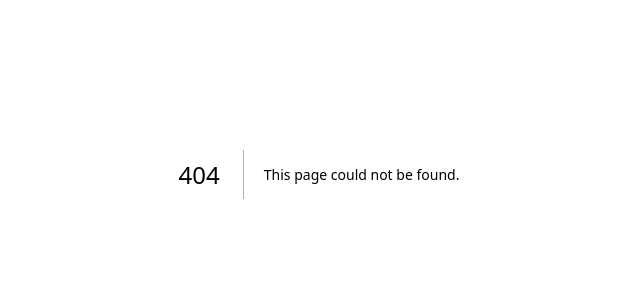
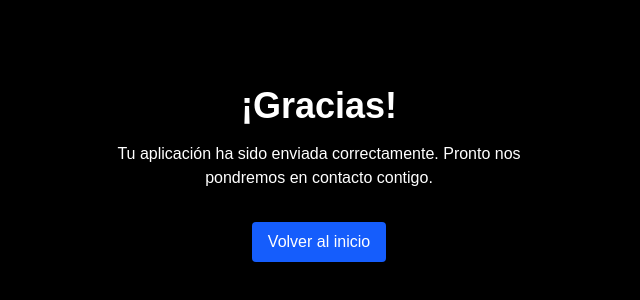
Before and after one commit to Erboth/lowocraft-web, a Next.js app: page /applys/thank-you in a window 1280 px wide. Before the commit this address had no page. Shown: the part 226-526 px from the top of the page, without its empty margins (321-961 px from the left). Built offline with nearby package versions, Linux system fonts and the light colour scheme.

Commit message:
feat: añade página de thank-you para applys

```diff
--- /dev/null
+++ b/src/app/applys/thank-you/page.tsx
@@ -0,0 +1,15 @@
+import Link from 'next/link';
+
+export default function ThankYouPage() {
+  return (
+    <main className="min-h-screen bg-black text-white p-6 flex items-center justify-center">
+      <div className="max-w-md text-center space-y-4">
+        <h1 className="text-4xl font-bold">¡Gracias!</h1>
+        <p>Tu aplicación ha sido enviada correctamente. Pronto nos pondremos en contacto contigo.</p>
+        <Link href="/" className="inline-block mt-4 px-4 py-2 bg-blue-600 rounded hover:bg-blue-700">
+          Volver al inicio
+        </Link>
+      </div>
+    </main>
+  );
+}
```
